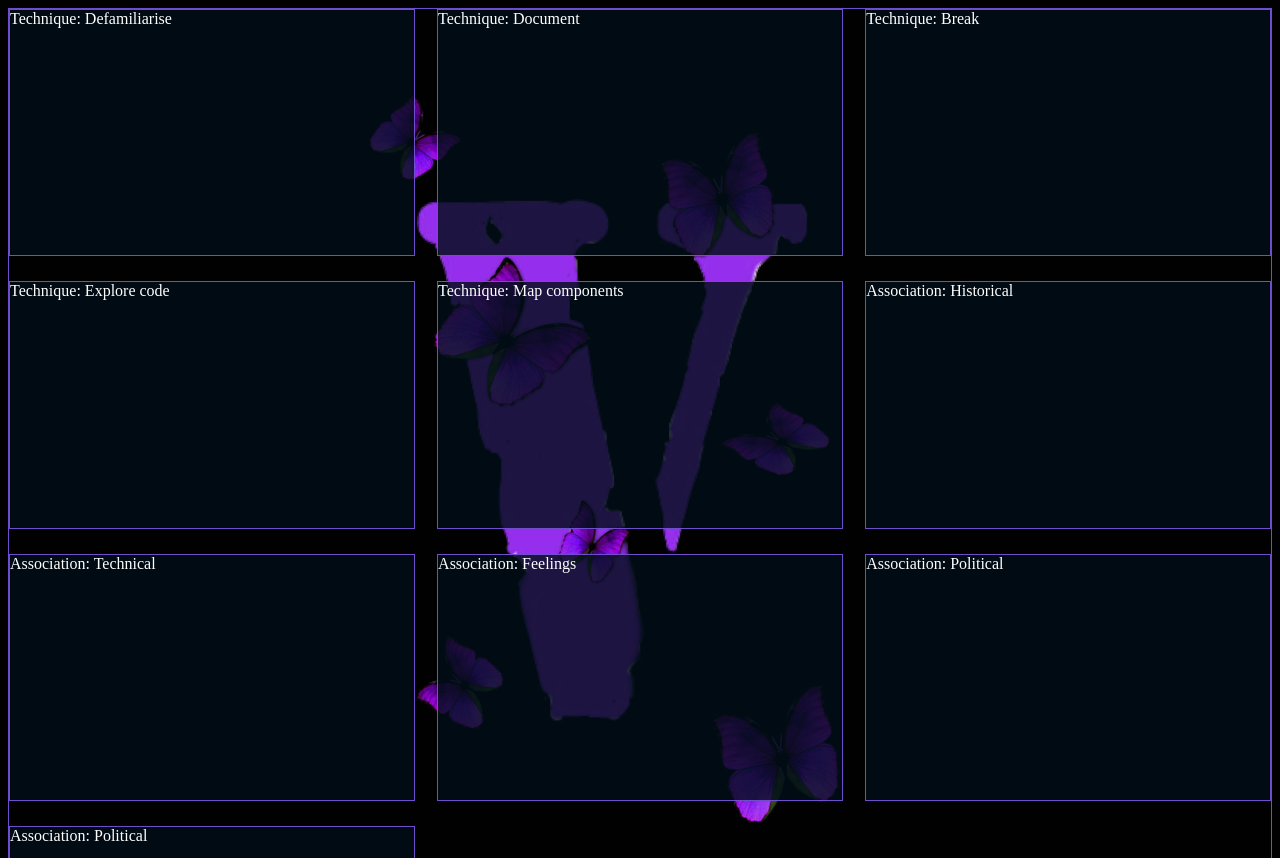
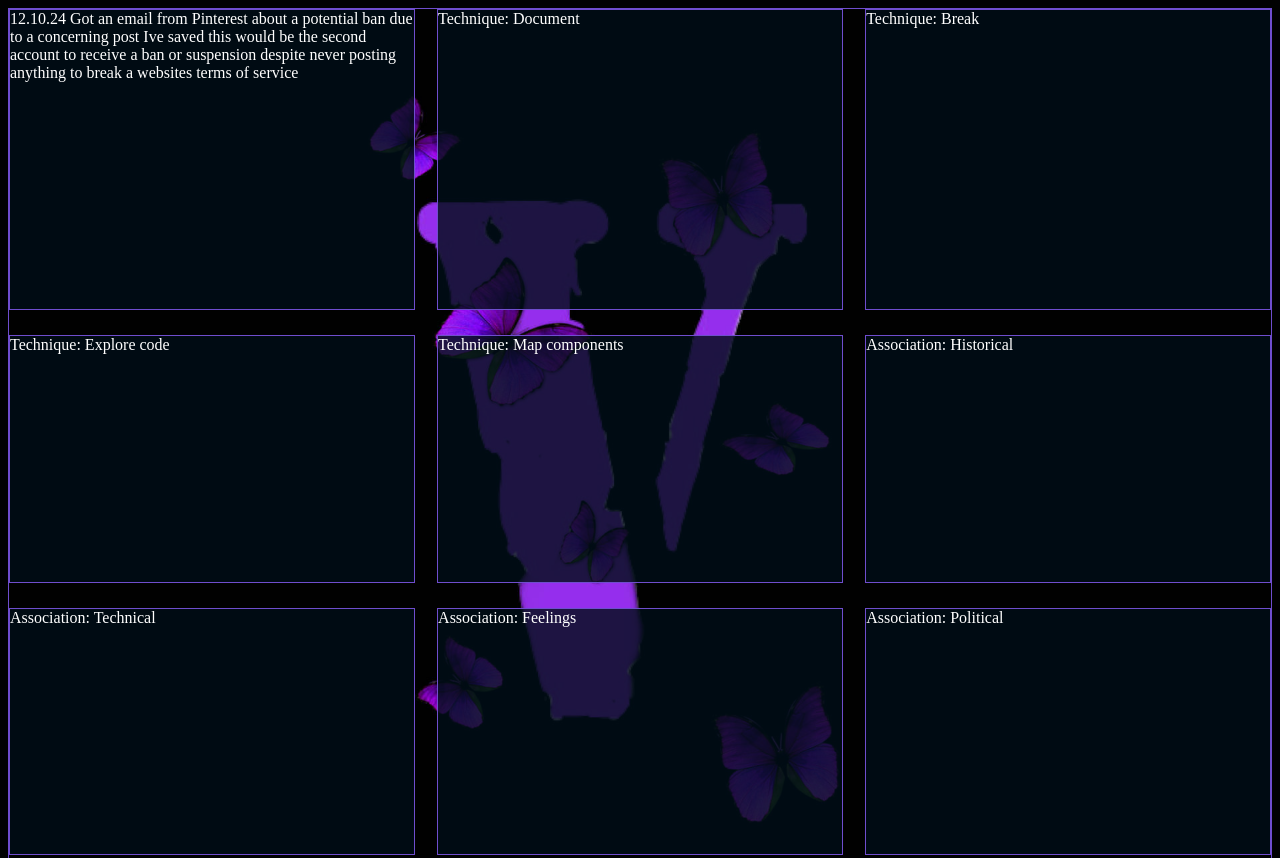
Before and after one commit to JoelMayifuila/interface-narrative, a plain HTML site: page index.html in a window 1280 px wide. Shown: the top 858 px of the page. Drawn offline with Linux system fonts and the light colour scheme.

Commit message:
text change

```diff
--- a/index.html
+++ b/index.html
@@ -32,7 +32,9 @@ html{
 <body>
     <div class="container">
         <div class="item">
-            Technique: Defamiliarise
+            12.10.24
+Got an email from Pinterest about a potential ban due to a concerning post Ive saved this would be the second account to receive a ban or suspension despite never posting anything to break a websites terms of service
+
         </div>
         <div class="item">
             Technique: Document
```
